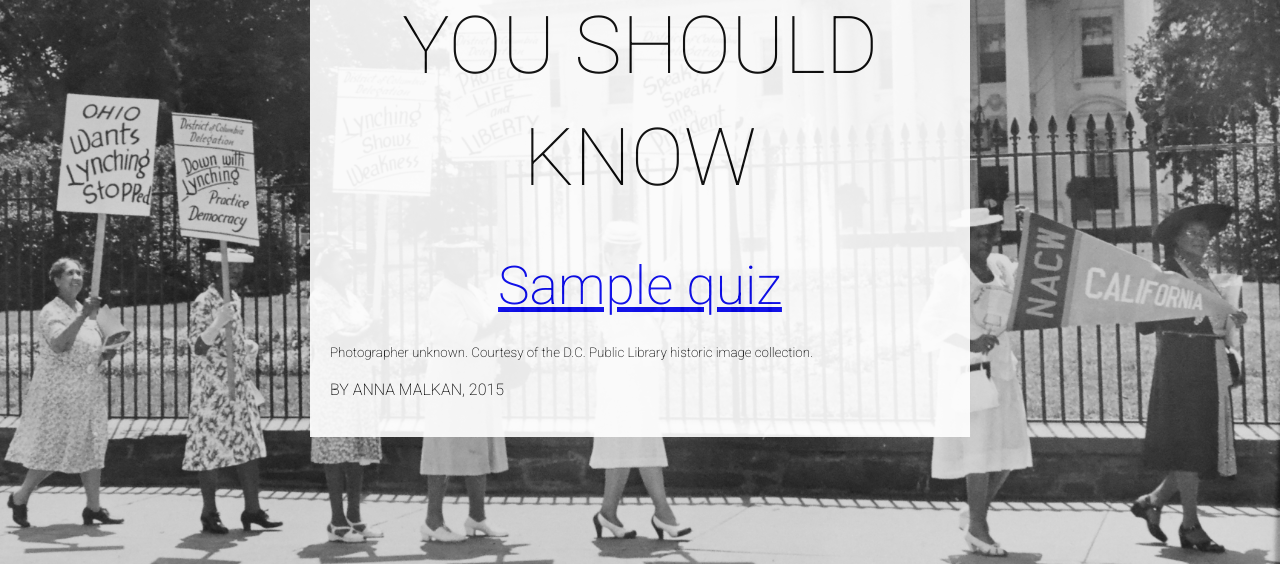
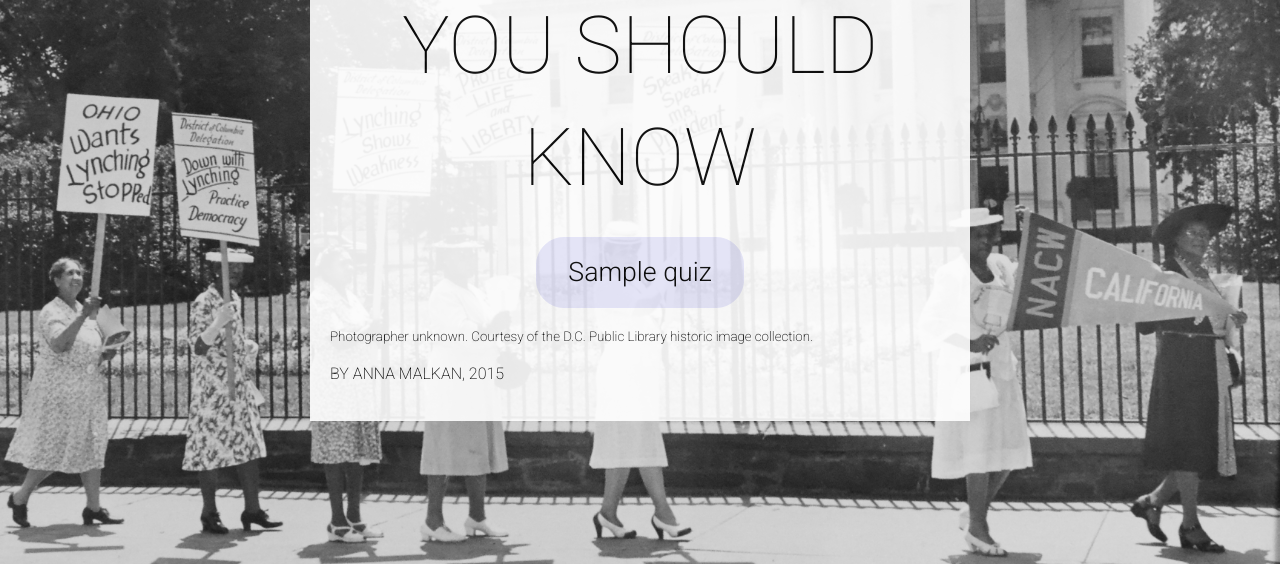
Before and after one commit to annamalkan/quiz-site, a Django app: page / in a window 1280 px wide. Shown: the part 216-780 px from the top of the page. Run offline with Django 3.2, Linux system fonts and the light colour scheme; tables that the repository leaves empty hold one stand-in row (values such as "Sample post").

Commit message:
Styled the quiz list to look like a button

```diff
--- a/quiz/templates/quiz/startpage.html
+++ b/quiz/templates/quiz/startpage.html
@@ -13,7 +13,7 @@
 
 		{% for quiz in quizzes %}
 
-		<h1 id=quizlist ><a href="{%url "quiz_page" quiz.slug %}">
+		<h1 align="center" ><a id="quizname" class="myButton" href="{%url "quiz_page" quiz.slug %}">
 			{{ quiz.name }}
 			</a></h1>
 		{% empty %}
--- a/static/index.css
+++ b/static/index.css
@@ -60,11 +60,10 @@ h2 {
 	font-weight: 200;
 	text-align: center;
 }
-#quizlist {
+#quizname {
 	font: "Roboto", serif;
-	font-size: 40pt;
-	font-weight: 200;
-	text-align: center;
+	font-size: 20pt;
+	font-weight: 300;
 }
 
 .photo_credit {
```
